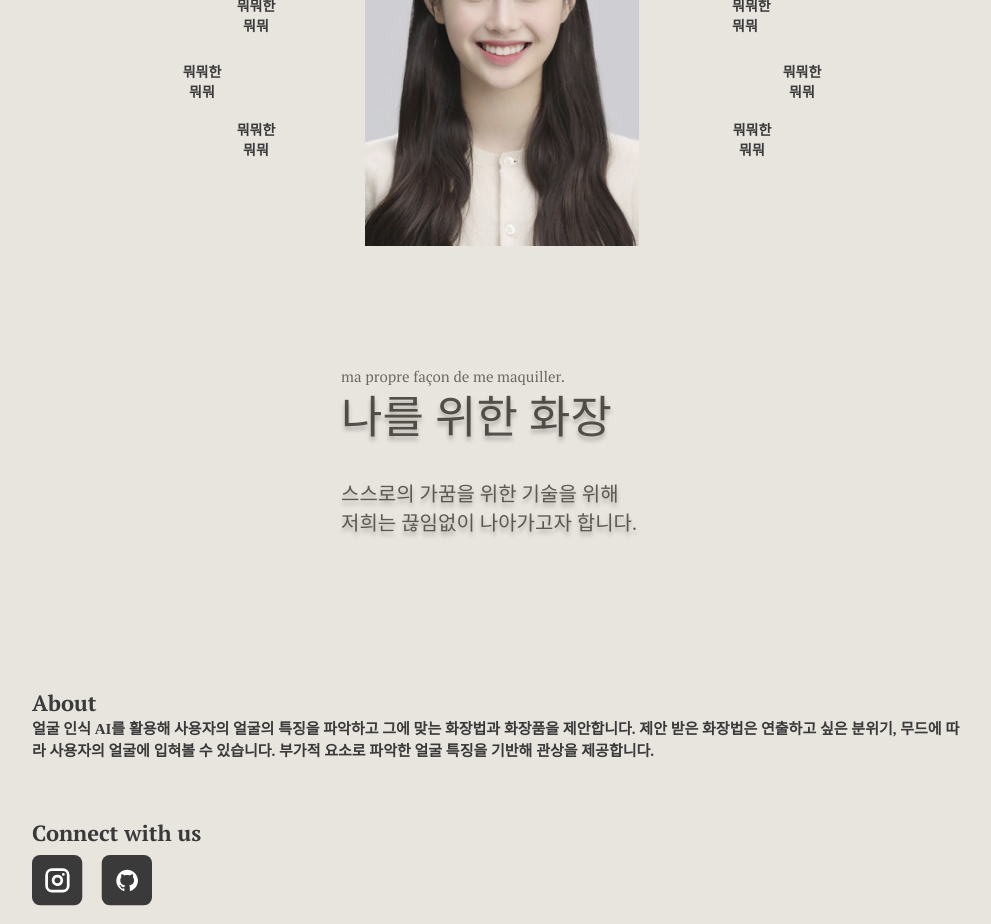
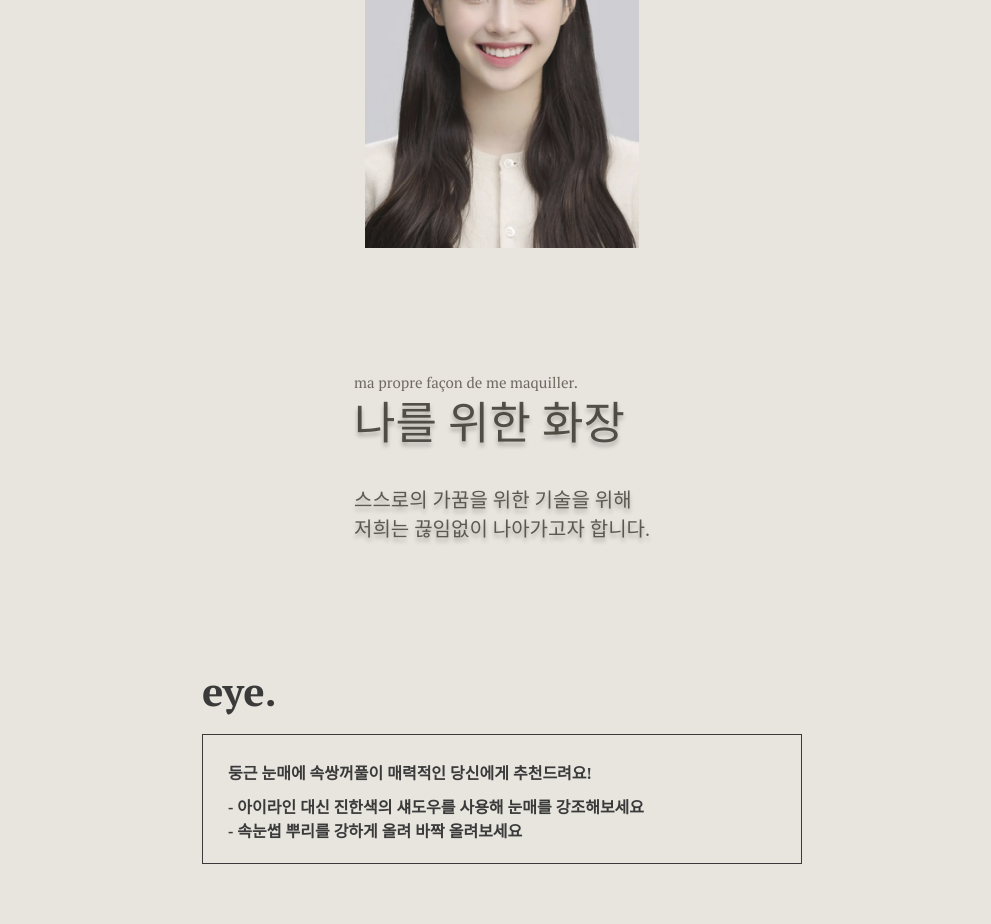
Before and after one commit to yongjun-shin/Face_Manager, a React (Create React App) app in the folder frontend/: page /makeup in a window 1280 px wide. Shown: the part 420-1344 px from the top of the page, without its empty margins (138-1129 px from the left). Built offline with nearby package versions, Linux system fonts and the light colour scheme.

Commit message:
Delete slide folder, Fix makeupmethod.js, Create makeupcard.js

```diff
--- a/frontend/package.json
+++ b/frontend/package.json
@@ -10,7 +10,9 @@
     "animejs": "^3.2.1",
     "antd": "^5.6.2",
     "axios": "^1.4.0",
+    "html2canvas": "^1.4.1",
     "imagesloaded": "^5.0.0",
+    "jspdf": "^2.5.1",
     "react": "^18.2.0",
     "react-dom": "^18.2.0",
     "react-router-dom": "^6.13.0",
--- /dev/null
+++ b/frontend/src/components/makeupcard.js
@@ -0,0 +1,50 @@
+import React from "react";
+import styled from "styled-components";
+
+const TitleText = styled.div`
+  color:#3A3A3A;
+  font-weight: bold;
+  width:137px;
+  height:70px;
+  font-family:PT Serif;
+  font-size:40px;
+  letter-spacing:0;
+`;
+
+const MethodBox = styled.div`
+  border: 1px solid #3A3A3A;
+  font-family:Noto Serif KR;
+  color:#3A3A3A;
+  font-weight: bold;
+  box-sizing: border-box;
+  overflow: visible;
+  width: 600px;
+  height: 130px;
+  padding: 25px;
+  margin-bottom: 50px;
+`;
+
+const MethodBoxText = styled.div`
+  margin-bottom: 10px;
+`;
+
+const MethodBoxText2 = styled.div`
+`;
+
+const MethodBoxText3 = styled.div`
+`;
+
+const MakeUpCard = ({title, text, text2, text3}) => {
+  return (
+    <div>
+    <TitleText>{title}</TitleText>
+    <MethodBox>
+      <MethodBoxText>{text}</MethodBoxText>
+      <MethodBoxText2>{text2}</MethodBoxText2>
+      <MethodBoxText3>{text3}</MethodBoxText3>
+    </MethodBox>
+    </div>
+  );
+};
+
+export default MakeUpCard;
--- a/frontend/src/components/slide/slide.css
+++ /dev/null
@@ -1,81 +0,0 @@
-  .slide-container {
-    margin: 50vh auto 0 auto;
-    transform: translateY(-50%);
-    width: 600px;
-    height: 450px;
-    overflow: hidden;
-  }
-  img {
-    width: 20%;
-  }
-
-  .image-container {
-    display: inline-block;
-    width: 3000px;
-    height: 400px;
-    position: relative;
-    transition: left 1s;
-
-    animation: slide 15s infinite;
-  }
-  .slider-image {
-    float: left;
-  }
-
-  .button-container {
-    position: relative;
-    top: 10px;
-  }
-
-  .slider-button {
-    height: 10px;
-    width: 10px;
-    margin: 4px;
-    display: inline-block;
-    border-radius: 5px;
-    background-color: rgba(white, 0.5);
-  }
-  .slider-button:hover {
-    background-color: rgba(white, 0.7);
-  }
-
-  #slider1:target ~ .image-container {
-    left: 0px;
-  }
-  #slider2:target ~ .image-container {
-    left: -600px;
-  }
-  #slider3:target ~ .image-container {
-    left: -1200px;
-  }
-  #slider4:target ~ .image-container {
-    left: -1800px;
-  }
-  #slider5:target ~ .image-container {
-    left: -2400px;
-  }
-
-  .image-container:hover {
-    animation: slide 10s infinite;
-  }
-
-  @keyframes slide {
-    0% {
-        left: 0;
-    }
-    20% {
-        left: -600px;
-    }
-    40% {
-        left: -1200px;
-    }
-    60% {
-        left: -1800px;
-    }
-    80% {
-        left: -2400px;
-    }
-    100% {
-        left: 0;
-    }
-  }
--- a/frontend/src/pages/Home/home.js
+++ b/frontend/src/pages/Home/home.js
@@ -5,7 +5,7 @@ import Ani1 from "../../components/animation1.js";
 
 function Main(){
     return(
-    <div className="wrapper" style={{marginTop: "100px", display:'flex', justifyContent:'center', paddingBottom: "0"}}>
+    <div className="homewrapper" style={{marginTop: "100px", display:'flex', justifyContent:'center', paddingBottom: "0"}}>
         <div>
             <Ani1 />
             <TextBox2
--- a/frontend/src/pages/MakeupMethod/makeupmethod.css
+++ b/frontend/src/pages/MakeupMethod/makeupmethod.css
@@ -3,15 +3,27 @@
 
 body {
   background-color: #E8E5DF;
-
 }
 
 .wrapper {
-    padding-bottom: 1000px; /* Footer의 높이에 해당하는 값 */
+  height: 1400px;
+  margin-bottom: 300px;
+  display: flex;
+  flex-direction: column;
+  align-items: center;
+  justify-content: space-between;
+}
+
+.container{
+  margin: 0 auto;
+  display: flex;
+  flex-direction: column;
+  align-items: center;
+  justify-content: space-between;
+  height: 1000px;
 }
 
 .makeup-method-01{
-position: absolute;
   width: 658px;
   height: 116px;
   left: calc(50% - 658px/2);
@@ -25,7 +37,6 @@ font-style: normal;
   font-weight: 400;
   font-size: 25px;
   line-height: 36px;
-
   color: #3A3A3A;
 }
 
@@ -35,16 +46,12 @@ font-style: normal;
   font-weight: 700;
   font-size: 53px;
   line-height: 70px;
-
   color: #3A3A3A;
 }
 
 .makeup-forme{
-position: absolute;
-width: 322px;
-height: 20px;
-left: calc(50% - 322px/2);
-top: 786px;
+  margin-top: 120px;
+  margin-bottom: 120px;
 }
 
 .makeup-forme-01{
@@ -54,8 +61,6 @@ font-weight: 400;
   font-size: 15px;
   line-height: 20px;
   /* identical to box height */
-
-
   color: rgba(77, 72, 62, 0.78);
 }
 
@@ -65,9 +70,7 @@ font-style: normal;
   font-weight: 400;
   font-size: 45px;
   line-height: 65px;
-
   color: rgba(57, 54, 47, 0.85);
-
   text-shadow: 0px 4px 4px rgba(0, 0, 0, 0.25);
 }
 
@@ -77,9 +80,7 @@ font-style: normal;
   font-weight: 400;
   font-size: 20px;
   line-height: 29px;
-
   color: #000000;
-
   text-shadow: 0px 4px 4px rgba(0, 0, 0, 0.25);
 }
 
@@ -89,126 +90,10 @@ font-style: normal;
   font-weight: 400;
   font-size: 20px;
   line-height: 29px;
-
   color: rgba(79, 76, 68, 0.91);
-
   text-shadow: 0px 4px 4px rgba(0, 0, 0, 0.25);
 }
 
-.makeup-img-user{
-position: absolute;
-width: 274px;
-height: 383px;
-left: calc(50% - 274px/2);
-top: 283px;
-
+.userimage{
+  margin-top: 40px;
 }
-
-.makeup-img-features-brow{
-position: relative;
-width: 200px;
-height: 70px;
-left: calc(50% + 230px);
-top: 349px;
-
-font-family: 'Noto Serif KR';
-font-style: normal;
-font-weight: 600;
-font-size: 14px;
-line-height: 20px;
-text-align: center;
-
-color: #3A3A3A;
-
-
-}
-
-.makeup-img-features-eye{
-position: absolute;
-width: 200px;
-height: 70px;
-left: calc(50% - 173px*2);
-top: 349px;
-
-font-family: 'Noto Serif KR';
-font-style: normal;
-font-weight: 600;
-font-size: 14px;
-line-height: 20px;
-text-align: center;
-
-color: #3A3A3A;
-
-}
-
-.makeup-img-features-clown{
-position: absolute;
-width: 200px;
-height: 70px;
-left: calc(50% - 200px*2);
-top: 415px;
-
-font-family: 'Noto Serif KR';
-font-style: normal;
-font-weight: 600;
-font-size: 14px;
-line-height: 20px;
-text-align: center;
-
-color: #3A3A3A;
-
-}
-
-.makeup-img-features-lip{
-position: absolute;
-width: 200px;
-height: 70px;
-left: calc(50% - 173px*2);
-top: 473px;
-
-font-family: 'Noto Serif KR';
-font-style: normal;
-font-weight: 600;
-font-size: 14px;
-line-height: 20px;
-text-align: center;
-
-color: #3A3A3A;
-
-}
-
-.makeup-img-features-nose{
-position: absolute;
-width: 200px;
-height: 70px;
-left: calc(50% + 200px);
-top: 415px;
-
-font-family: 'Noto Serif KR';
-font-style: normal;
-font-weight: 600;
-font-size: 14px;
-line-height: 20px;
-text-align: center;
-
-color: #3A3A3A;
-
-}
-
-.makeup-img-features-face{
-position: absolute;
-width: 200px;
-height: 70px;
-left: calc(50% + 150px);
-top: 473px;
-
-font-family: 'Noto Serif KR';
-font-style: normal;
-font-weight: 600;
-font-size: 14px;
-line-height: 20px;
-text-align: center;
-
-color: #3A3A3A;
-
-}
--- a/frontend/src/pages/MakeupMethod/makeupmethod.js
+++ b/frontend/src/pages/MakeupMethod/makeupmethod.js
@@ -1,9 +1,12 @@
-import React,{ useEffect, useState } from 'react';
+import React,{ useEffect, useState, useRef} from 'react';
 import './makeupmethod.css'
 import styled, { keyframes }  from 'styled-components';
+import MakeUpCard from '../../components/makeupcard.js';
+import { Btn_black } from "../../components/button.js";
+import html2canvas from 'html2canvas';
+import jsPDF from 'jspdf';
 
-
-function Makeup({text_1, text_2}) {
+function Makeup() {
 
 const fadeInAnimation = keyframes`
 from {
@@ -30,36 +33,48 @@ const MainTextContainer = styled.div`
   animation: ${fadeInAnimation} 1s ease-in forwards;
 `;
 
-const AdditionalTextContainer = styled.div`
-  opacity: 0;
-  animation: ${fadeInUp} 1s ease-in 0.5s forwards;
-
-`;
-
   const Animation = () => {
     const [isVisible, setIsVisible] = useState(false);
-  const [isVisible2, setIsVisible2]= useState(false);
 
     useEffect(() => {
       setTimeout(() => {
           setIsVisible(true);
         }, 1000);
-    setTimeout(() => {
-        setIsVisible2(true);
-      }, 500);
     }, []);
 
+  const pdfRef = useRef();
+  const downloadPDF = () => {
+    const input = pdfRef.current;
+    const { offsetHeight, scrollHeight } = input;
+    html2canvas(input).then((canvas) => {
+      const imgData = canvas.toDataURL('image/png');
+      const pdf = new jsPDF('p', 'mm', 'a4', true);
+      const pdfWidth = pdf.internal.pageSize.getWidth();
+      const pdfHeight = pdf.internal.pageSize.getHeight();
+      const imgWidth = canvas.width;
+      const imgHeight = canvas.height;
+      const ratio = Math.min(pdfWidth / imgWidth, pdfHeight / imgHeight);
+      const imgX = (pdfWidth - imgWidth * ratio) / 2;
+      const imgY = 10;
+      pdf.addImage(imgData, 'PNG', imgX, imgY, imgWidth * ratio, imgHeight * ratio);
+      pdf.save('makeupmethod.pdf');
+    });
+  };
+
   return (
-    <div className='wrapper'>
+    <div className='wrapper' ref={pdfRef}>
+    <div className='container'>
     <div className="makeup-method-01">
         <span class="makeup-method-01_sub1">
           현업 메이크업 전문가의 조언을 받아 화장법을 제안합니다.
-
           <br />
         </span>
         <span class="makeup-method-01_sub2">Makeup Method</span>
     </div>
-    <div className = "makeup-forme">
+    <MainTextContainer style={{ opacity: isVisible ? 1 : 0 }}>
+      <img className='userimage' src='img/image 16.png' />
+    </MainTextContainer>
+    <div className='makeup-forme'>
       <span className="makeup-forme-01">
         ma propre façon de me maquiller.
 
@@ -81,42 +96,25 @@ const Animation = () => {
       </span>
     </div>
     <div className='makeup-img-user'>
-    <MainTextContainer style={{ opacity: isVisible ? 1 : 0 }}>
-      <img className='userimage'  src='img/image 16.png' />
-    </MainTextContainer>
-    </div>
-    <div className='makeup-img-features'>
-    {isVisible2 && (
-      <AdditionalTextContainer>
-      <span className='makeup-img-features-brow'>
-        {text_1}<br></br>{text_2}
-      </span>
-      <span className='makeup-img-features-eye'>
-        {text_1}<br></br>{text_2}
-      </span>
-      <span className='makeup-img-features-nose'>
-        {text_1}<br></br>{text_2}
-      </span>
-      <span className='makeup-img-features-clown'>
-        {text_1}<br></br>{text_2}
-      </span>
-      <span className='makeup-img-features-lip'>
-        {text_1}<br></br>{text_2}
-      </span>
-      <span className='makeup-img-features-face'>
-        {text_1}<br></br>{text_2}
-      </span>
-      </AdditionalTextContainer>)}
     </div>
     </div>
+    <MakeUpCard
+    title="eye."
+    text="둥근 눈매에 속쌍꺼풀이 매력적인 당신에게 추천드려요!"
+    text2="- 아이라인 대신 진한색의 섀도우를 사용해 눈매를 강조해보세요"
+    text3="- 속눈썹 뿌리를 강하게 올려 바짝 올려보세요"
+    />
+    <MakeUpCard
+    title="lip."
+    text="도톰한 보통크기의 입술이 매력적인 당신에게 추천드려요!"
+    text2="- 짙은색을 피하고 밝은톤의 립제품을 사용해보세요"
+    text3="- 입술 라인을 스머지해 자연스로운 분위기를 연출해보세요"
+    />
+    <Btn_black text={"PDF로 저장하기"} onClick={downloadPDF} style={{backgroundColor: "#3A3A3A", width: "180px", fontSize: "20px", fontFamily: "Noto Serif KR", borderRadius: "4.185303688049316px"}}/>
+  </div>
   );
-}
+};
   return <Animation />;
-}
-
-Makeup.defaultProps = {
-  text_1: '뭐뭐한',
-  text_2: '뭐뭐'
-}
+};
 
 export default Makeup;
```
Also changed, not shown: frontend/src/components/slide/slide.js (deleted, +0 -32 lines), 2 other files (tests, documents, lock files or other folders). Lines whose indentation alone changed are shown as unchanged.
